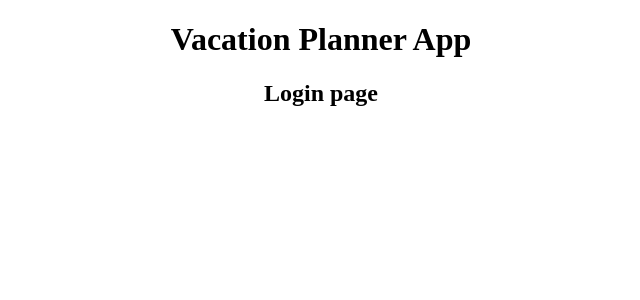
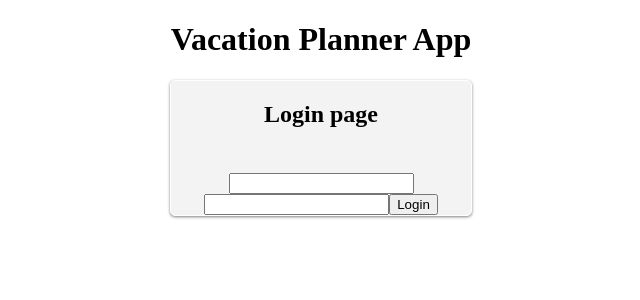
Before and after one commit to BuildWeekVacationPlanner/FRONTEND-UNIT3, a React (Create React App) app in the folder vacation-planner/: page / in a window 1280 px wide. Shown: the top 300 px of the page, without its empty margins (319-959 px from the left). Built offline with nearby package versions, Linux system fonts and the light colour scheme.

Commit message:
Login component

```diff
--- a/vacation-planner/package.json
+++ b/vacation-planner/package.json
@@ -7,7 +7,8 @@
     "react": "^16.9.0",
     "react-dom": "^16.9.0",
     "react-router-dom": "^5.0.1",
-    "react-scripts": "3.1.2"
+    "react-scripts": "3.1.2",
+    "styled-components": "^4.4.0"
   },
   "scripts": {
     "start": "react-scripts start",
--- a/vacation-planner/src/components/Login.js
+++ b/vacation-planner/src/components/Login.js
@@ -1,9 +1,77 @@
-import React from "react";
+import React, { useState } from "react";
+import axios from "axios";
+import Styled from "styled-components";
 
-const Login = () => {
-    return (
+const StyledForm = Styled.form`
+
+width: 300px;
+	margin: 0 auto;
+	position: relative;
+
+	background: #f3f3f3;
+	border: 1px solid #fff;
+	border-radius: 5px;
+
+	box-shadow: 0 1px 3px rgba(0,0,0,0.5);
+	-moz-box-shadow: 0 1px 3px rgba(0,0,0,0.5);
+	-webkit-box-shadow: 0 1px 3px rgba(0,0,0,0.5);
+`;
+
+const StyledDiv = Styled.div`
+padding: 0 30px 25px 30px;
+
+`;
+
+const longInForm = {
+  email: "",
+  password: ""
+};
+
+const Login = actions => {
+  const [userForm, setUserForm] = useState(longInForm);
+
+  const onNameChange = e => {
+    const { name, value } = e.target;
+
+    setUserForm(prevState => ({
+      ...prevState,
+      [name]: value
+    }));
+  };
+
+  const login = () => {
+    axios
+      .get("https://reqres.in/api/users", userForm)
+      .then(res => {
+        console.log(userForm);
+        actions.resetForm();
+      })
+      .catch(err => {
+        return err.message;
+      });
+  };
+
+  return (
+    <div>
+      <StyledForm>
         <h2>Login page</h2>
-    );
-}
+        <StyledDiv></StyledDiv>
+        <input
+          type="text"
+          name="email"
+          value={userForm.email}
+          onChange={onNameChange}
+        />
+        <input
+          type="password"
+          name="password"
+          value={userForm.password}
+          onChange={onNameChange}
+        />
+        <button onClick={login}>Login</button>
+      </StyledForm>
+    </div>
+  );
+};
 
 export default Login;
```
Also changed, not shown: 1 other file (tests, documents, lock files or other folders).
